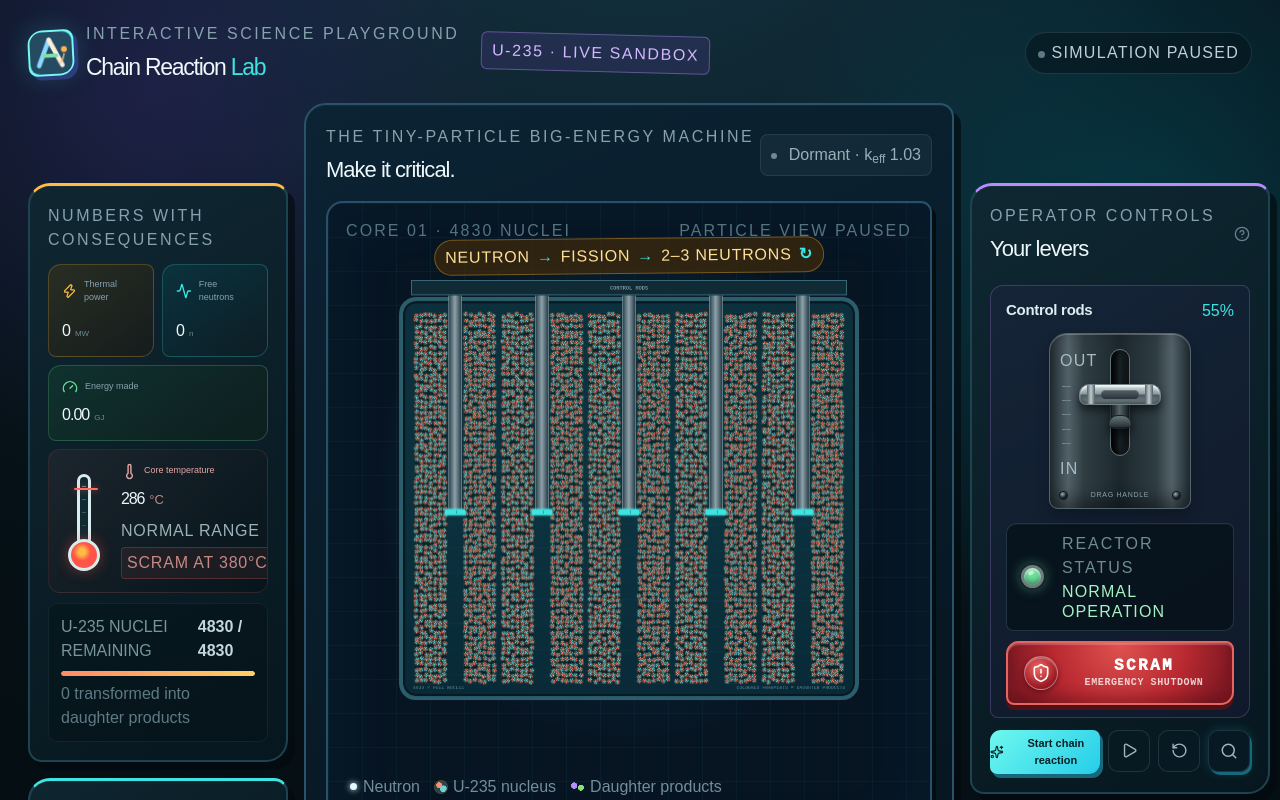
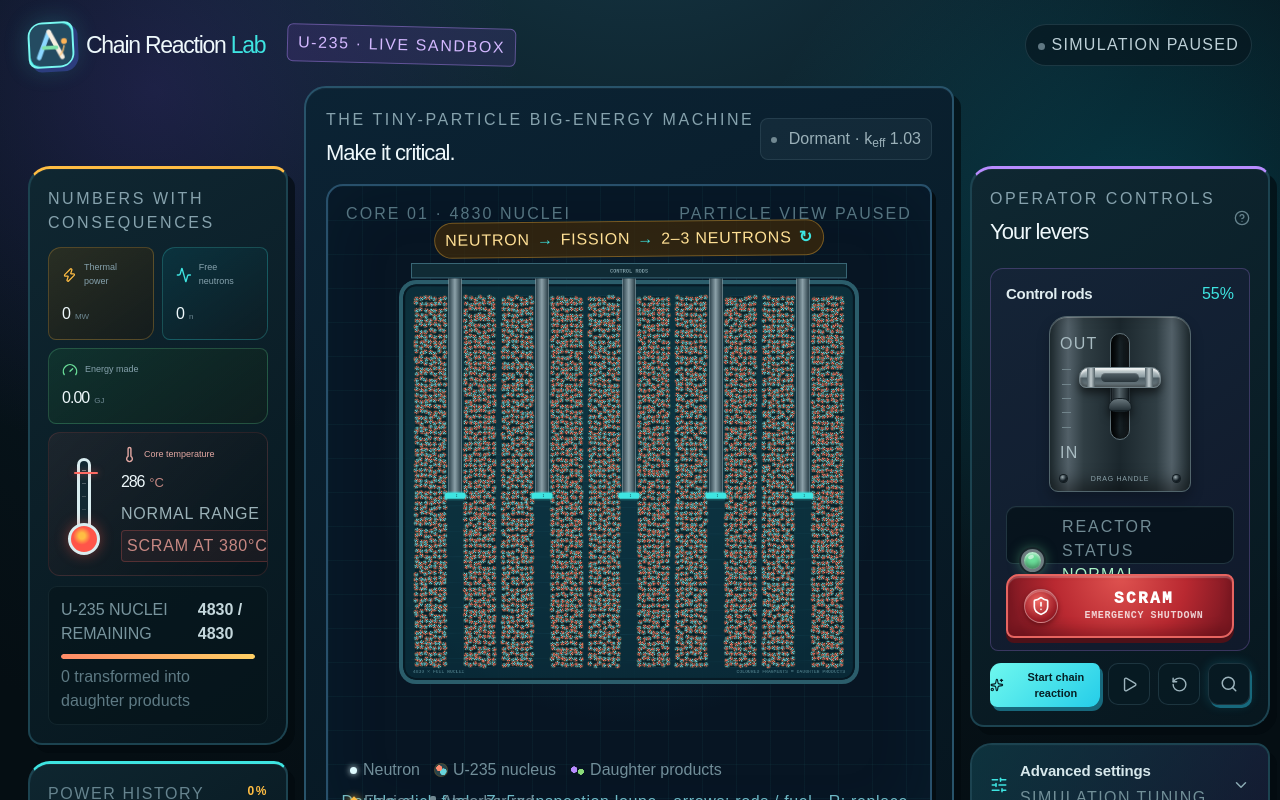
Before and after one commit to awm11/nuclear-reactor, a React (Vite) app: page / in a window 1280 px wide. Shown: the top 800 px of the page. Built offline with nearby package versions, Linux system fonts and the light colour scheme.

Commit message:
Fix reactor status panel height

```diff
--- a/app/page.tsx
+++ b/app/page.tsx
@@ -25,6 +25,7 @@ import { Collapsible, CollapsibleContent, CollapsibleTrigger } from '@/component
 import './advanced-settings.css';
 import './favicon-link.css';
 import './layout-alignment.css';
+import './reactor-status.css';
 import './support-button.css';
 import './zoom-button.css';
 
@@ -203,7 +204,6 @@ export default function Home() {
           />
         </a>
         <div className="brand-copy">
-          <p className="eyebrow">Interactive science playground</p>
           <h1>Chain Reaction <span>Lab</span></h1>
         </div>
         <div className="lab-pill">U-235 · live sandbox</div>
--- /dev/null
+++ b/app/reactor-status.css
@@ -0,0 +1,10 @@
+.safety-status {
+  box-sizing: border-box;
+  height: 58px;
+  min-height: 58px;
+  max-height: 58px;
+}
+
+.safety-status-copy {
+  justify-content: center;
+}
```
